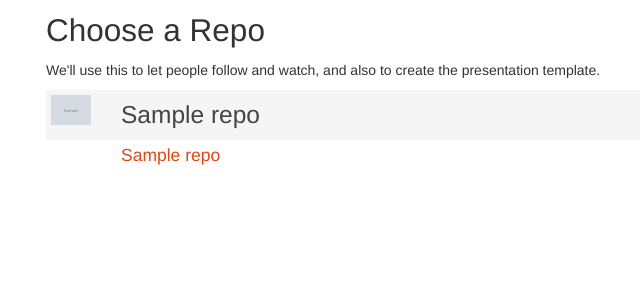
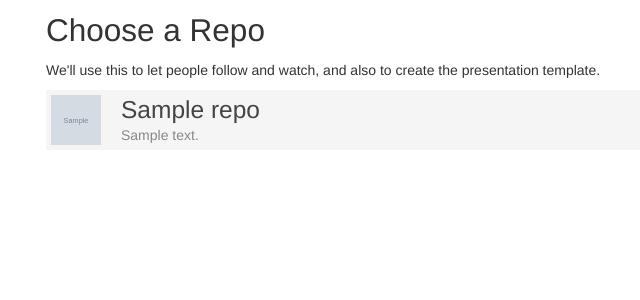
Before and after one commit to samuelclay/thedoclub, a Django app: template thedoclub/templates/presentation_choose.html in a window 1280 px wide. Shown: the part 128-428 px from the top of the page, without its empty margins (124-764 px from the left). Run offline with Django 3.2, Linux system fonts and the light colour scheme; tables that the repository leaves empty hold one stand-in row (values such as "Sample post"); the template is opened without the code that fills it: values that come from a table or form of the project are taken from there, most other values are stand-ins (such as "Sample title", 1, 10 or a date in 2020); grey boxes marked "Sample" are stand-in pictures.

Commit message:
Descriptions on choose screen

```diff
--- a/thedoclub/static/css/master.css
+++ b/thedoclub/static/css/master.css
@@ -12,6 +12,7 @@ section{margin-bottom:60px;}
 .changelog article .actions{float:right;margin-top:10px;}
 .changelog ol.slides{margin:0 0 30px 0;padding:0;list-style-type:none;float:left;width:100%;}.changelog ol.slides li{display:block;float:left;width:20%;height:150px;}.changelog ol.slides li .slide{background:#f5f5f5;margin:0 0 0 20px;height:100%;}
 .changelog ol.slides li:first-child .slide{margin:0;}
-.repos{list-style-type:none;margin:0;padding:0;}.repos .repo{display:block;background:#f5f5f5;padding:5px 5px 5px 75px;position:relative;height:40px;margin-bottom:5px;}.repos .repo img{position:absolute;top:5px;left:5px;}
-.repos .repo h3{margin:0;color:#444;}
+.repos{list-style-type:none;margin:0;padding:0;}.repos .repo{display:block;background:#f5f5f5;padding:5px 5px 5px 75px;position:relative;margin-bottom:5px;}.repos .repo img{position:absolute;top:5px;left:5px;width:50px;height:50px;}
+.repos .repo h3{margin:-5px 0 0 0;color:#444;}
+.repos .repo p{color:#888;margin:-5px 0 0 0;padding-right:100px;}
 .repos .repo:hover{background:#ddd;text-decoration:none;}
--- a/thedoclub/static/less/master.less
+++ b/thedoclub/static/less/master.less
@@ -127,18 +127,25 @@ section {
 		background: #f5f5f5;
 		padding: 5px 5px 5px 75px;
 		position: relative;
-		height: 40px;
 		margin-bottom: 5px;
 
 		img {
 			position: absolute;
 			top: 5px;
 			left: 5px;
+			width: 50px;
+			height: 50px;
 		}
 
 		h3 {
-			margin: 0;
+			margin: -5px 0 0 0;
 			color: #444;
+		}
+
+		p {
+			color: #888;
+			margin: -5px 0 0 0;
+			padding-right: 100px;
 		}
 	}
 
--- a/thedoclub/templates/presentation_choose.html
+++ b/thedoclub/templates/presentation_choose.html
@@ -9,9 +9,9 @@
     {% for repo in ghuser.repos.all %}
         <li>
             <a class="repo" href="/presentation/{{ presentation.url }}/choose/{{ repo.repo_id }}">
-                <img src="{{ repo.avatar_url }}" width="40" height="40" />
-                <h3 class="repo-name">{{ repo.name }}</h3>
-                <h4 class="repo-org">{{ repo.organization_name }}</h4>
+                <img src="{{ repo.avatar_url }}" />
+                <h3>{{ repo.name }}</h3>
+                <p>{{ repo.description }}</p>
             </a>
         </li>
     {% endfor %}
```
